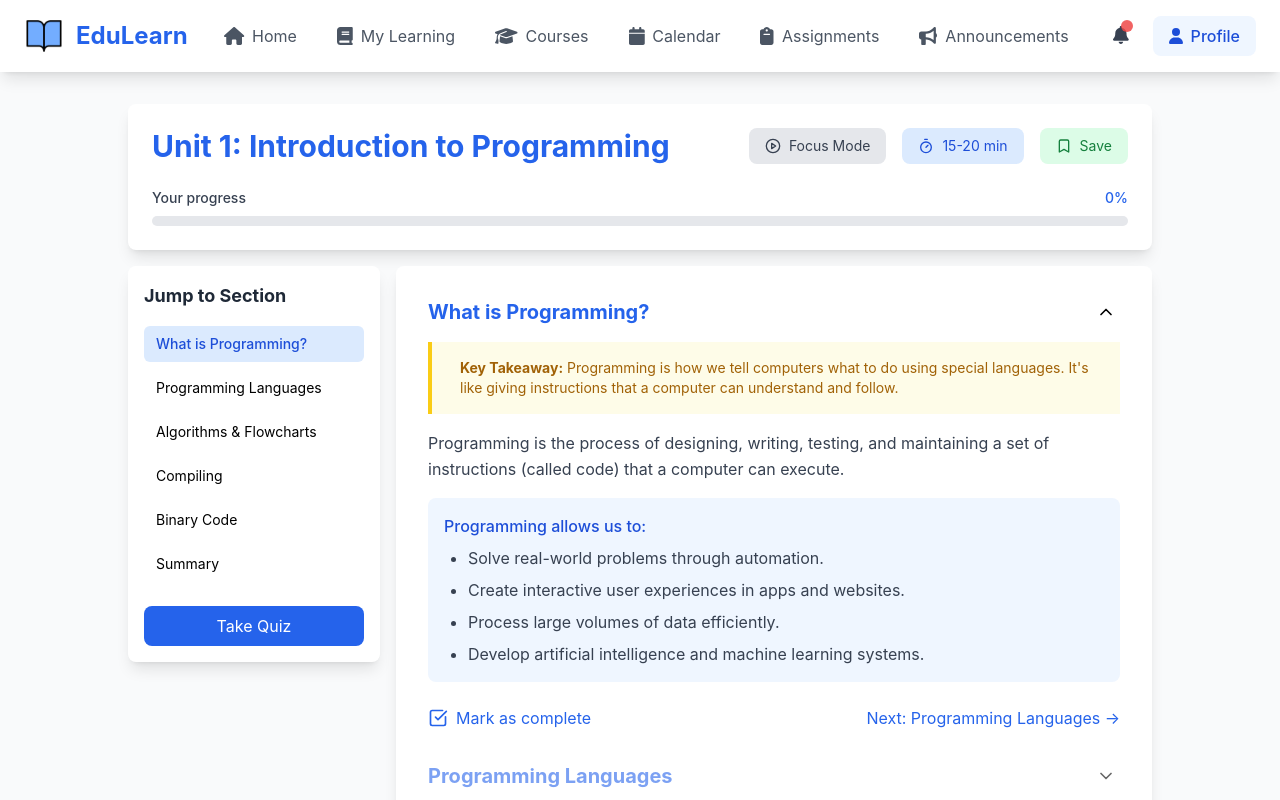
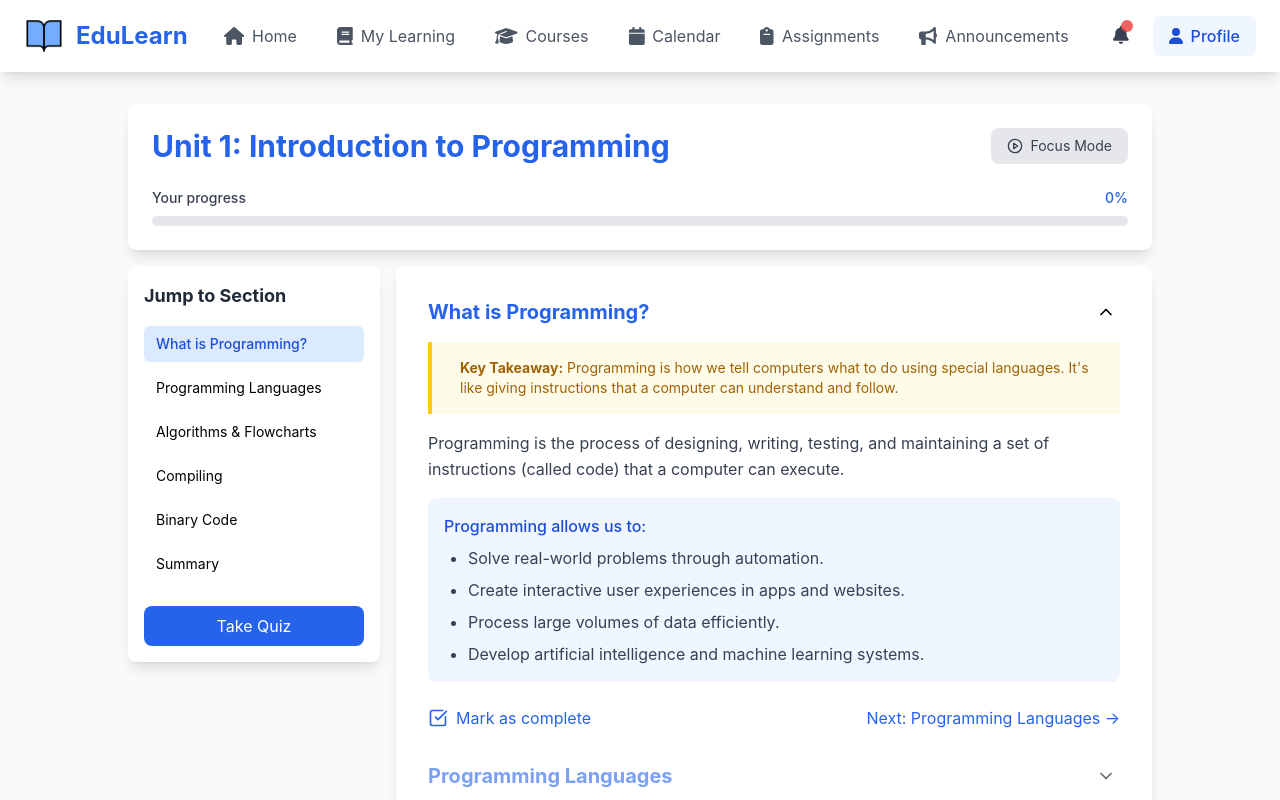
Before and after one commit to michellenikeetha/manual_adhd_lms, a React (Create React App) app: page /my-learning/my-course/course-content in a window 1280 px wide. Shown: the top 800 px of the page. Built offline with nearby package versions, Linux system fonts and the light colour scheme.

Commit message:
course content page

```diff
--- a/src/components/CourseContent.jsx
+++ b/src/components/CourseContent.jsx
@@ -63,14 +63,6 @@ const CourseContent = () => {
               >
                 {focusMode ? <PauseCircle className="mr-2 h-4 w-4" /> : <PlayCircle className="mr-2 h-4 w-4" />}
                 {focusMode ? 'Exit Focus Mode' : 'Focus Mode'}
-              </button>
-              <button className="flex items-center px-4 py-2 bg-blue-100 text-blue-700 rounded-lg text-sm">
-                <Timer className="mr-2 h-4 w-4" />
-                <span>15-20 min</span>
-              </button>
-              <button className="flex items-center px-4 py-2 bg-green-100 text-green-700 rounded-lg text-sm">
-                <Bookmark className="mr-2 h-4 w-4" />
-                <span>Save</span>
               </button>
             </div>
           </div>
```
